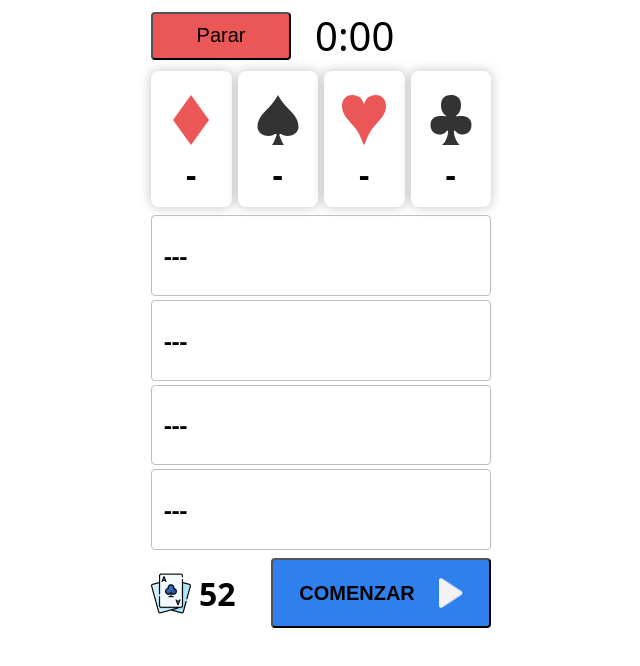
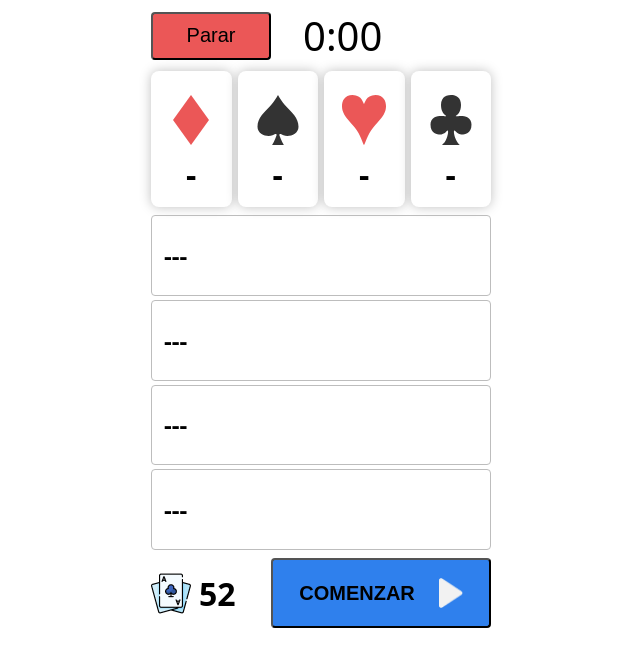
Before and after one commit to elenaficher/Cartas-Calavera.github.io, a plain HTML site: page index.html in a window 1280 px wide. Shown: the whole page, without its empty margins (319-959 px from the left). Drawn offline with Linux system fonts and the light colour scheme.

Commit message:
Update style.css

```diff
--- a/style.css
+++ b/style.css
@@ -48,7 +48,7 @@
     width: 340px;
     /* justify-content: space-between; */
     align-items: center;
-    gap: 24px;
+    gap: 32px;
     font-size: 40px;
     font-weight: 100;
 }
@@ -93,7 +93,7 @@
 #btn-stop {
     display: flex;
     height: 48px;
-    width: 140px;
+    width: 120px;
     justify-content: center;
     align-items: center;
     gap: 16px;
```
